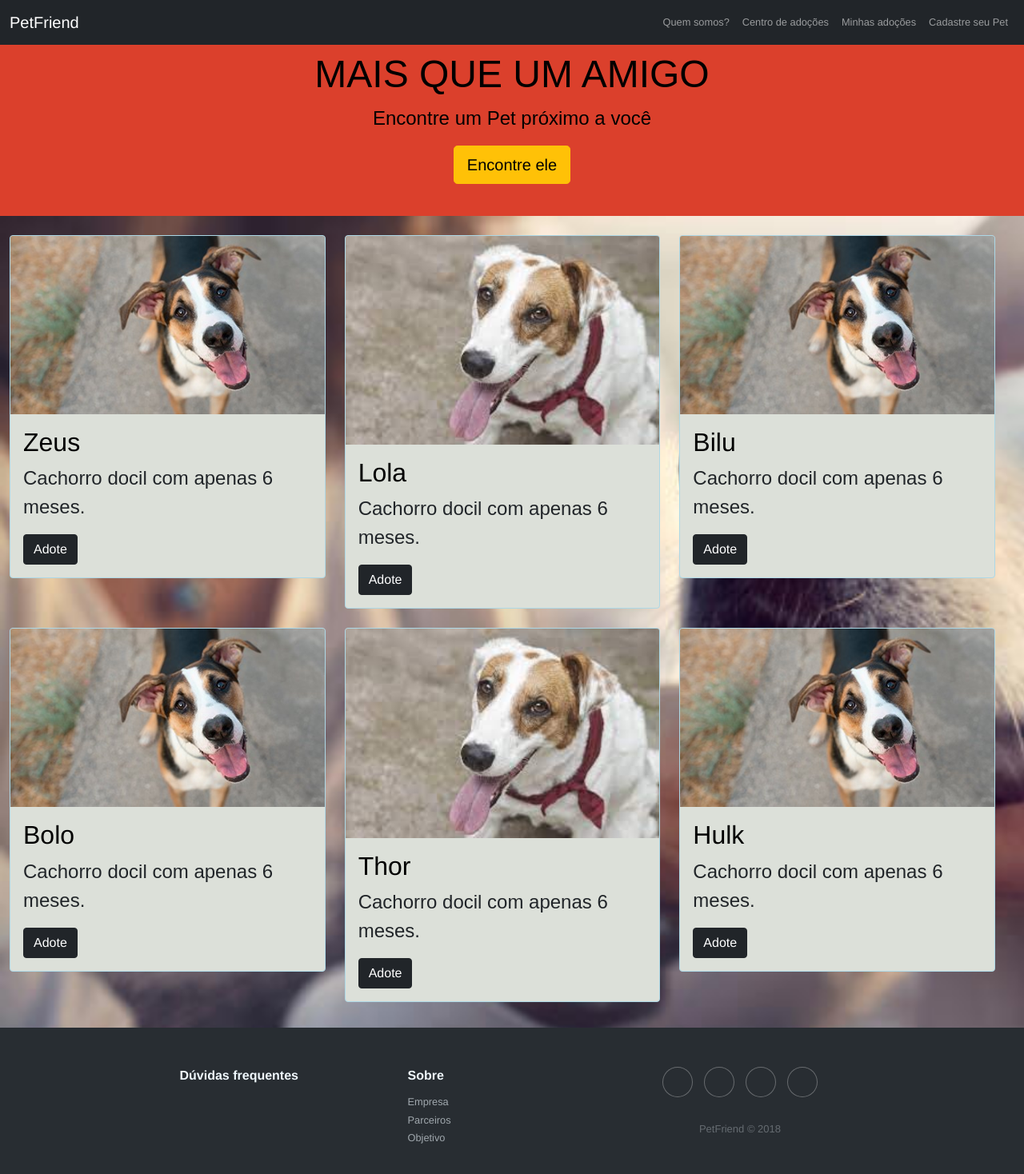
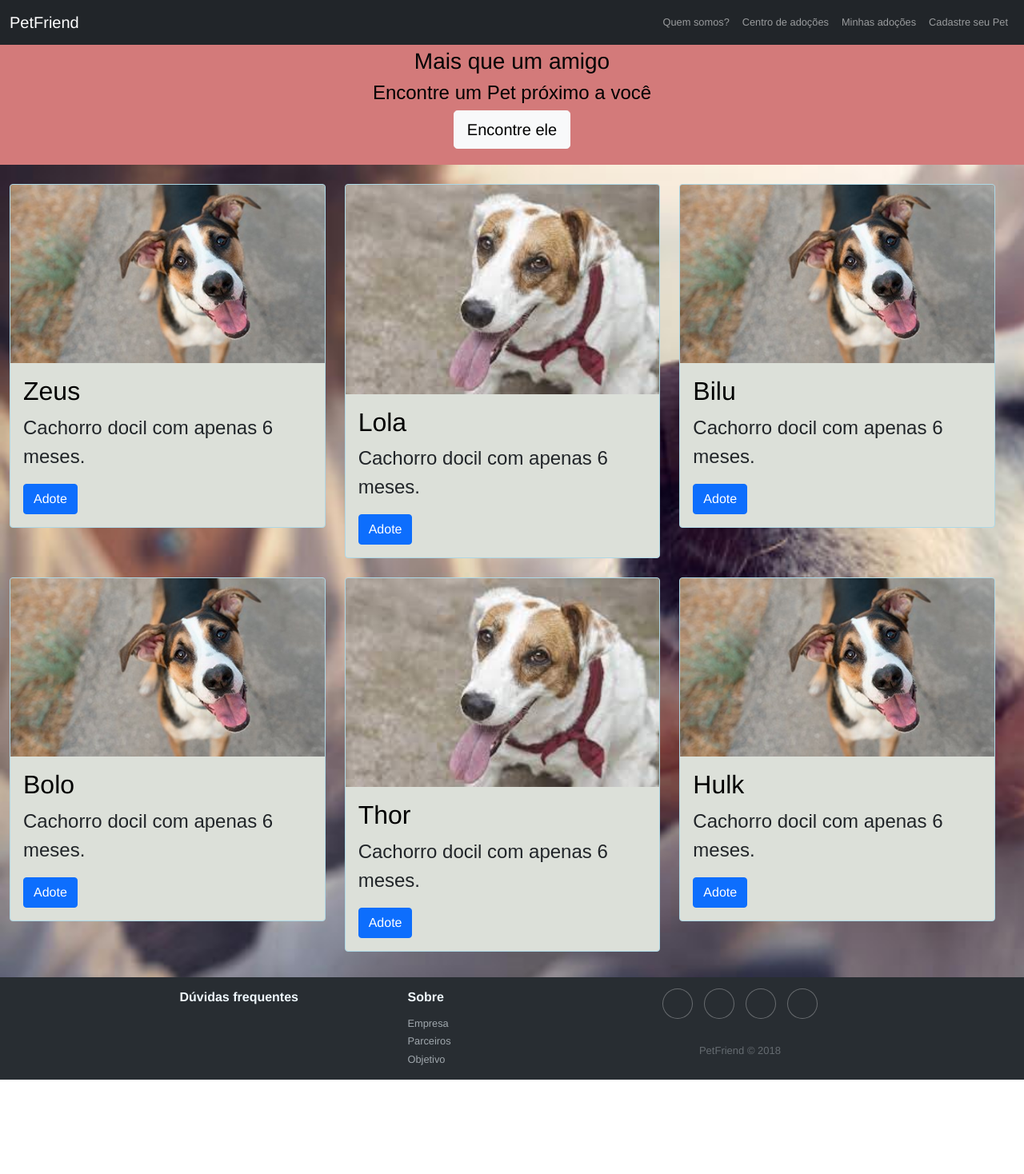
Before and after one commit to dsm-cefet-rj/trabalho2021-1-grupo-2-psw, a React (Create React App) app in the folder my-app/: page / in a window 1280 px wide. Shown: the top 1468 px of the page at 80% size. After the commit the page ends 1350 px from the top, so only its background shows below. Built offline with nearby package versions, Linux system fonts and the light colour scheme.

Commit message:
#Alterações visuais

```diff
--- a/my-app/src/assets/style.css
+++ b/my-app/src/assets/style.css
@@ -54,7 +54,7 @@ background-color: #ece8ea;
 /* footer */
 
 .footer-dark {
-    padding:50px 0;
+    padding:15px 0;
     color:#f0f9ff;
     background-color:#282d32;
   }
@@ -146,7 +146,8 @@ background-color: #ece8ea;
 
 .jumbotron {
     text-align: center;
-    background-color: #db402c;
+    background-color: #d37a7a;
+    /*background-image: url("../images/patinhas2.jpg");*/
     /* padding-top: 5px;
     padding-bottom: 5px; */
 }
--- a/my-app/src/components/Card.js
+++ b/my-app/src/components/Card.js
@@ -19,7 +19,8 @@ export class Card extends React.Component{
                     </div>
                 </div>
             </div>
+            <br></br><br></br><br></br><br></br><br></br><br></br><br></br><br></br><br></br>
         </div>
         );
-    }
+    };
 }
--- a/my-app/src/components/Cards.js
+++ b/my-app/src/components/Cards.js
@@ -15,7 +15,7 @@ export class Cards extends React.Component{
                       <div className="card-body">
                           <h3 className="card-title">Zeus</h3>
                           <p className="card-text">Cachorro docil com apenas 6 meses.</p>
-                          <a href="" className="btn btn-dark btn-md">Adote</a>
+                          <a href="" className="btn btn-primary btn-md">Adote</a>
                       </div>
                     </div>
                 </div>
@@ -26,7 +26,7 @@ export class Cards extends React.Component{
                       <div className="card-body">
                           <h3 className="card-title">Lola</h3>
                           <p className="card-text">Cachorro docil com apenas 6 meses.</p>
-                          <a href="" className="btn btn-dark btn-md">Adote</a>
+                          <a href="" className="btn btn-primary btn-md">Adote</a>
                       </div>
                   </div>
               </div>
@@ -37,7 +37,7 @@ export class Cards extends React.Component{
                       <div className="card-body">
                           <h3 className="card-title">Bilu</h3>
                           <p className="card-text">Cachorro docil com apenas 6 meses.</p>
-                          <a href="" className="btn btn-dark btn-md">Adote</a>
+                          <a href="" className="btn btn-primary btn-md">Adote</a>
                       </div>
                   </div>
               </div>
@@ -48,7 +48,7 @@ export class Cards extends React.Component{
                       <div className="card-body">
                           <h3 className="card-title">Bolo</h3>
                           <p className="card-text">Cachorro docil com apenas 6 meses.</p>
-                          <a href="" className="btn btn-dark btn-md">Adote</a>
+                          <a href="" className="btn btn-primary btn-md">Adote</a>
                       </div>
                   </div>
               </div>
@@ -58,7 +58,7 @@ export class Cards extends React.Component{
                       <div className="card-body">
                           <h3 className="card-title">Thor</h3>
                           <p className="card-text">Cachorro docil com apenas 6 meses.</p>
-                          <a href="" className="btn btn-dark btn-md">Adote</a>
+                          <a href="" className="btn btn-primary btn-md">Adote</a>
                       </div>
                   </div>
               </div>
@@ -68,7 +68,7 @@ export class Cards extends React.Component{
                       <div className="card-body">
                           <h3 className="card-title">Hulk</h3>
                           <p className="card-text">Cachorro docil com apenas 6 meses.</p>
-                          <a href="" className="btn btn-dark btn-md">Adote</a>
+                          <a href="" className="btn btn-primary btn-md">Adote</a>
                       </div>
                   </div>
               </div>
--- a/my-app/src/components/Jumbotron.js
+++ b/my-app/src/components/Jumbotron.js
@@ -10,12 +10,12 @@ import {
 export class Jumbotron extends React.Component{
     render(){
         return(
-            <div class="jumbotron pb-4 pt-2">
+            <div class="jumbotron pb-1 pt-1">
                 <div class="jumbotron__container">
-                <h2 class="display-4"> Mais que um amigo </h2>
-                <p class="lead">Encontre um Pet próximo a você</p>
+                <h3 class="primary-color"> Mais que um amigo </h3>
+                <h4 class="lead">Encontre um Pet próximo a você</h4>
                 <p class="lead">
-                    <Link to="/" class="btn btn-warning btn-lg">Encontre ele </Link>
+                    <Link to="/" class="btn btn-light btn-lg">Encontre ele </Link>
                 </p>
                 </div>
           </div>
```
Also changed, not shown: my-app/src/images/patinhas.jpg (added), my-app/src/images/patinhas2.jpg (added).
